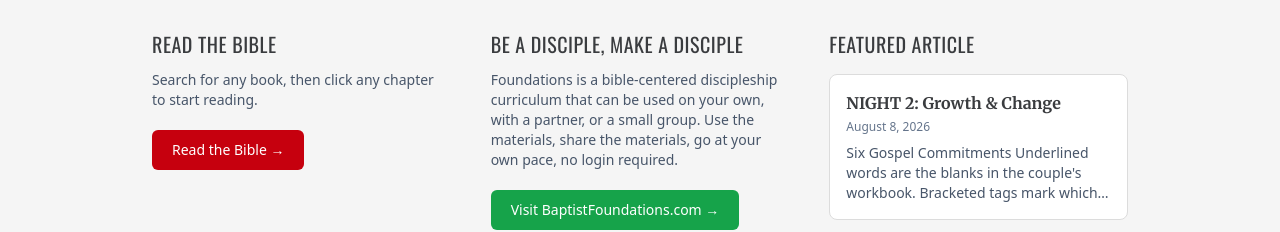
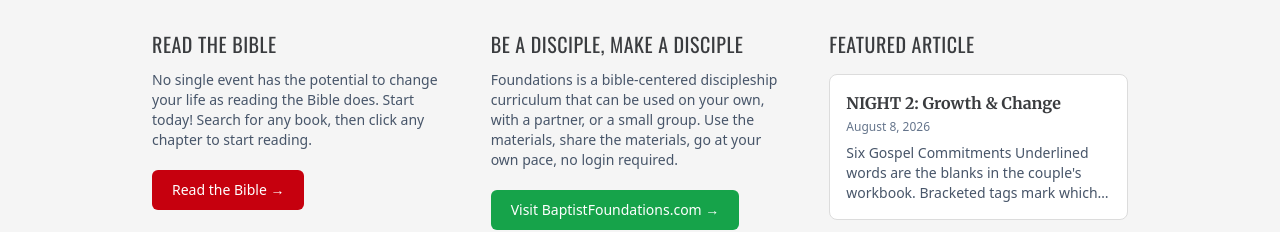
Before and after one commit to trentcornwell/everyverse, a Next.js app: page / in a window 1280 px wide. Shown: the part 956-1188 px from the top of the page. Built offline with nearby package versions, Linux system fonts and the light colour scheme.

Commit message:
Update Read the Bible promo copy with a stronger call to action

```diff
--- a/app/page.tsx
+++ b/app/page.tsx
@@ -97,7 +97,9 @@ export default function HomePage() {
                 Read the Bible
               </h2>
               <p className="mt-3 text-sm text-slate-600">
-                Search for any book, then click any chapter to start reading.
+                No single event has the potential to change your life as
+                reading the Bible does. Start today! Search for any book,
+                then click any chapter to start reading.
               </p>
               <Link
                 href="/bible"
```
